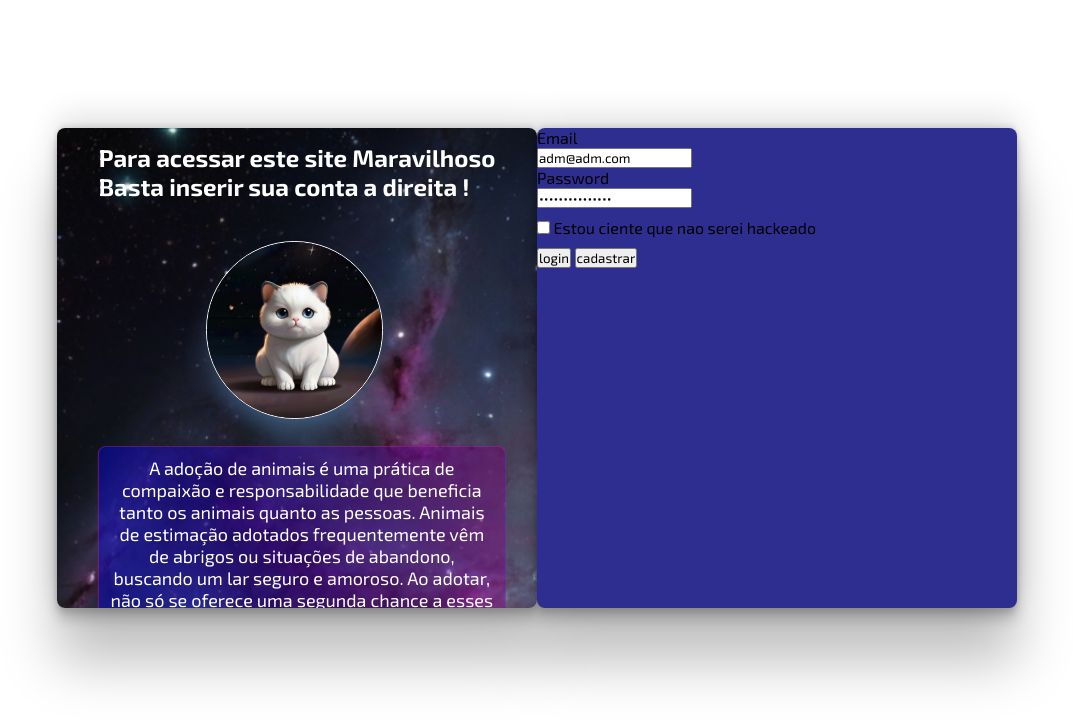
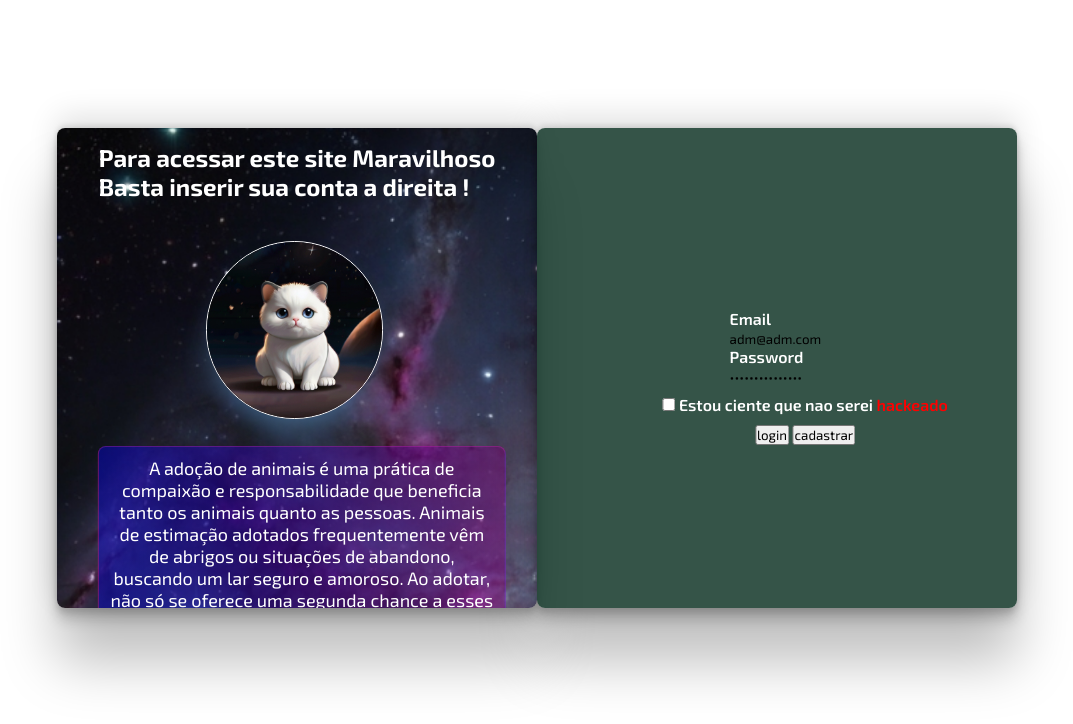
Before and after one commit to MarcioAlac/SiteDoacao, a plain HTML site: page login.html in a window 1280 px wide. Shown: the whole page, without its empty margins (103-1176 px from the left). Drawn offline with Linux system fonts and the light colour scheme.

Commit message:
login input 0.5v

```diff
--- a/style/login/login.css
+++ b/style/login/login.css
@@ -28,6 +28,10 @@
 {
     border-radius: var(--br) var(--br);
     box-shadow: rgba(0, 0, 0, 0.25) 0px 54px 55px, rgba(0, 0, 0, 0.12) 0px -12px 30px, rgba(0, 0, 0, 0.12) 0px 4px 6px, rgba(0, 0, 0, 0.17) 0px 12px 13px, rgba(0, 0, 0, 0.09) 0px -3px 5px;
+}
+span
+{
+    color: red;
 }
 
 form, main
@@ -101,9 +105,35 @@ main
     padding: 10px;
 }
 
+/* LOGIN AREA  */
+
 .login-area
 {
     width: var(--card-w);
     height: var(--card-h);
-    background-color: rgb(46, 46, 145);
+    background-color: rgba(17, 54, 39, 0.849);
+    color: var(--f-color);
+    font-weight: 600;
 }
+
+.user-area  input
+{
+    border: none;
+    background-color: rgba(240, 248, 255, 0);
+}
+
+.user-area  input:focus
+{
+    outline: none;
+}
+    .info-login
+{
+    transform: translate(35%, 100%);
+    flex-direction: column;
+    justify-items: center;
+    align-items: center;
+    display: flex;
+    padding: 15px;
+    width: 100%;
+    height: 100%;
+}
```
Also changed, not shown: login.html (+2 -3 lines).
